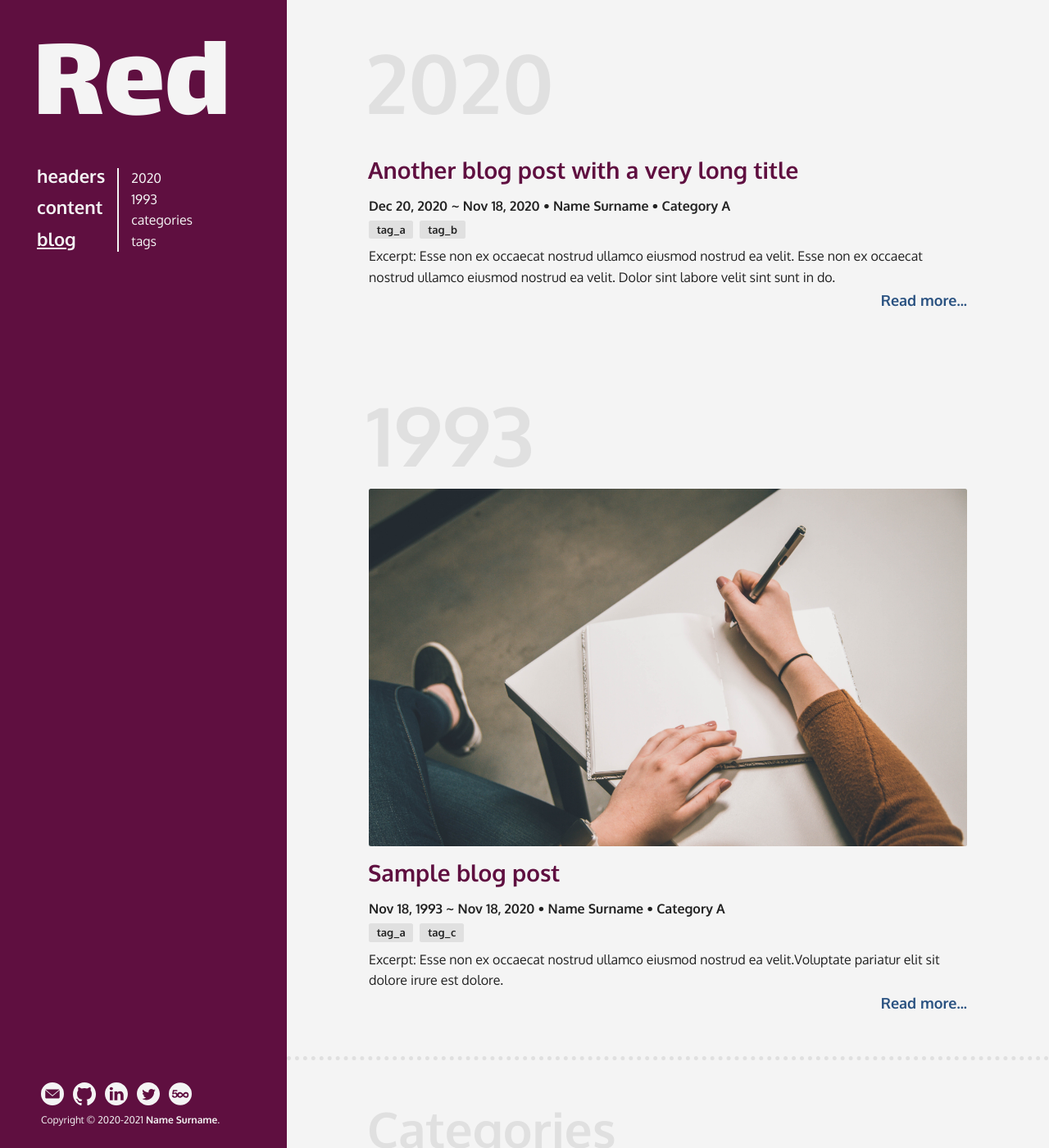
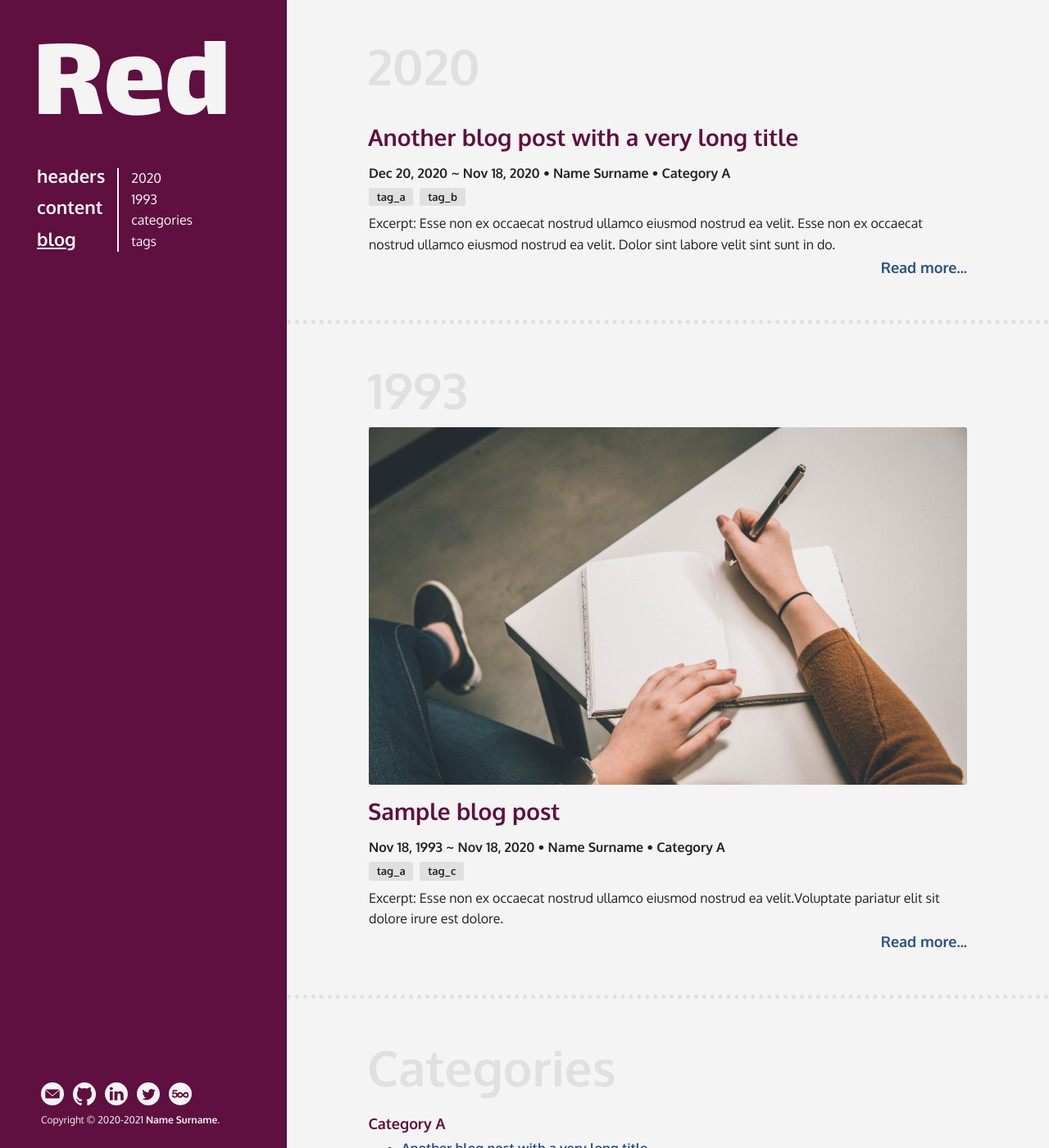
Before and after one commit to rafalkaron/r-jekyll-theme, a Jekyll site: the page built from blog.md, in a window 1280 px wide and 1400 px high. Shown: the whole window at 82% size. Built offline with Jekyll 4.4.1, drawn with Linux system fonts in a browser that asks for light colours; some web fonts are replaced.

Commit message:
improved blog list

```diff
--- a/_includes/toc/pages.html
+++ b/_includes/toc/pages.html
@@ -27,5 +27,8 @@
     div#toc-sections a {
         text-decoration: none;
     }
+    div#toc-sections a:hover {
+        text-decoration: underline;
+    }
 </style>
 {% endif %}
--- a/_sass/r/content/blog.scss
+++ b/_sass/r/content/blog.scss
@@ -5,15 +5,10 @@ h1.blog-header {
 }
 
 h1.blog-header-year {
-    font-size: 10rem;
     line-height: 1em;
 }
 
 div#post-list-container {
-
-    article + article {
-        border-top: none;
-    }
 
     ul#post-list {
         list-style: none;
--- a/_sass/r/layout/mobile.scss
+++ b/_sass/r/layout/mobile.scss
@@ -36,7 +36,9 @@ article {
     padding: 5rem 5rem;
 }
 
-article + article {
+article + article,
+div#categories-container,
+div#tags-container  {
     border-top: 0.5rem dotted $background-middle;
 }
 /*** Body - END */
```
